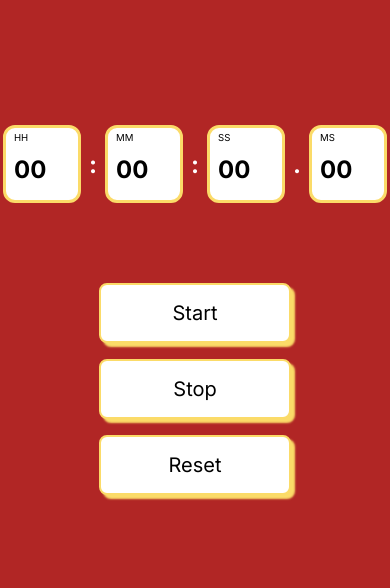
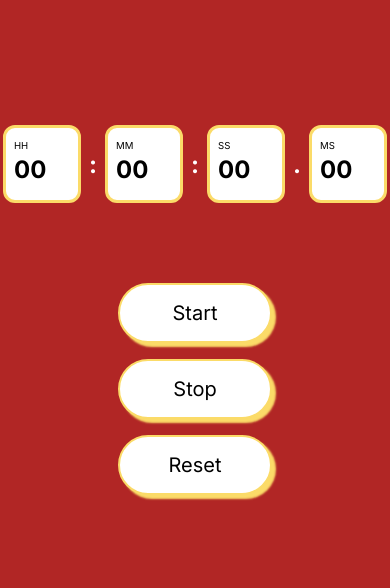
Before and after one commit to akcumeh/altschool-s01-e01, a plain HTML site: page index.html in a window 390 px wide. Shown: the top 588 px of the page. Drawn offline with Linux system fonts and the light colour scheme.

Commit message:
Minor style updates

```diff
--- a/styles.css
+++ b/styles.css
@@ -34,7 +34,7 @@ main {
 button {
     background-color: white;
     padding: 1rem;
-    width: 50%;
+    width: 40%;
     margin: 0 auto;
     box-shadow:
         .25rem .25rem .125rem #FBDB68;
@@ -42,7 +42,7 @@ button {
     font-size: 1.25rem;
     cursor: pointer;
     transition: all 250ms ease;
-    border-radius: .5rem;
+    border-radius: 2rem;
     border: #FBDB68 2px solid;
 }
 
@@ -206,7 +206,7 @@ button:hover {
         font-weight: 400 !important;
         position: relative;
         left: 0;
-        top: -0.75rem;
+        top: -.25rem;
     }
 
     .timer-display {
```
